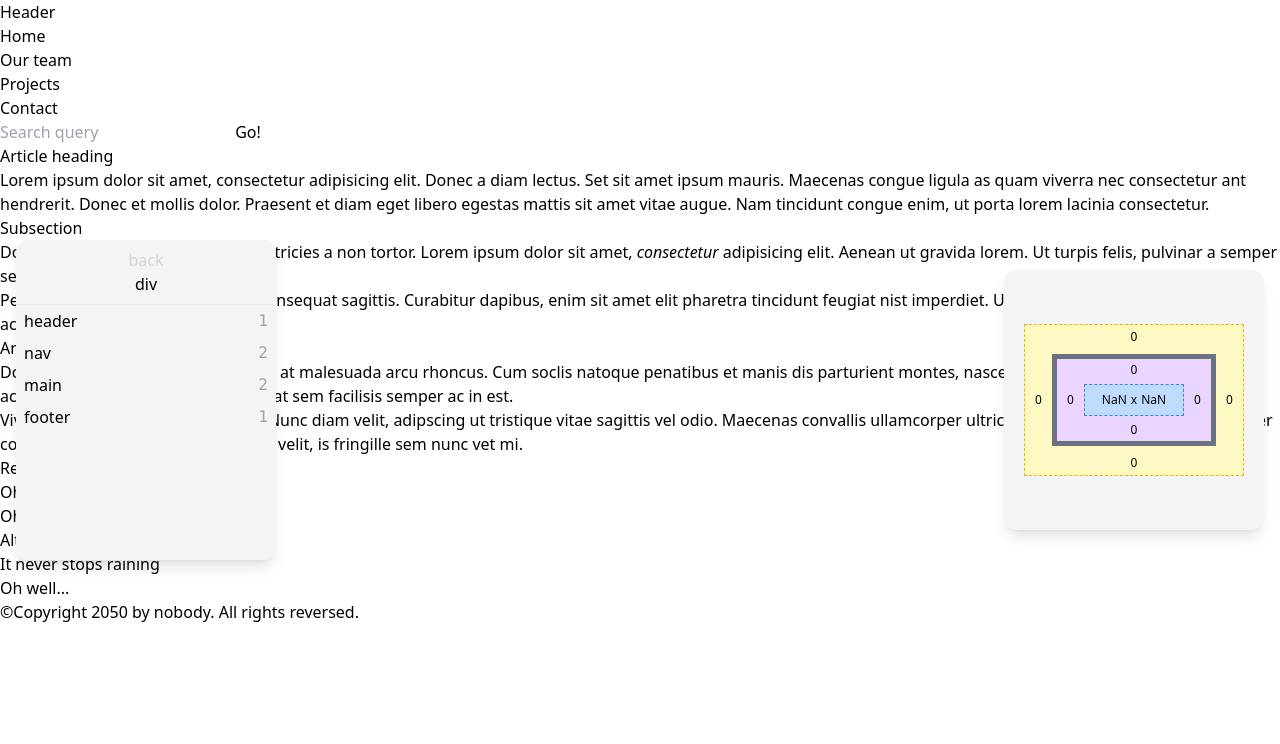
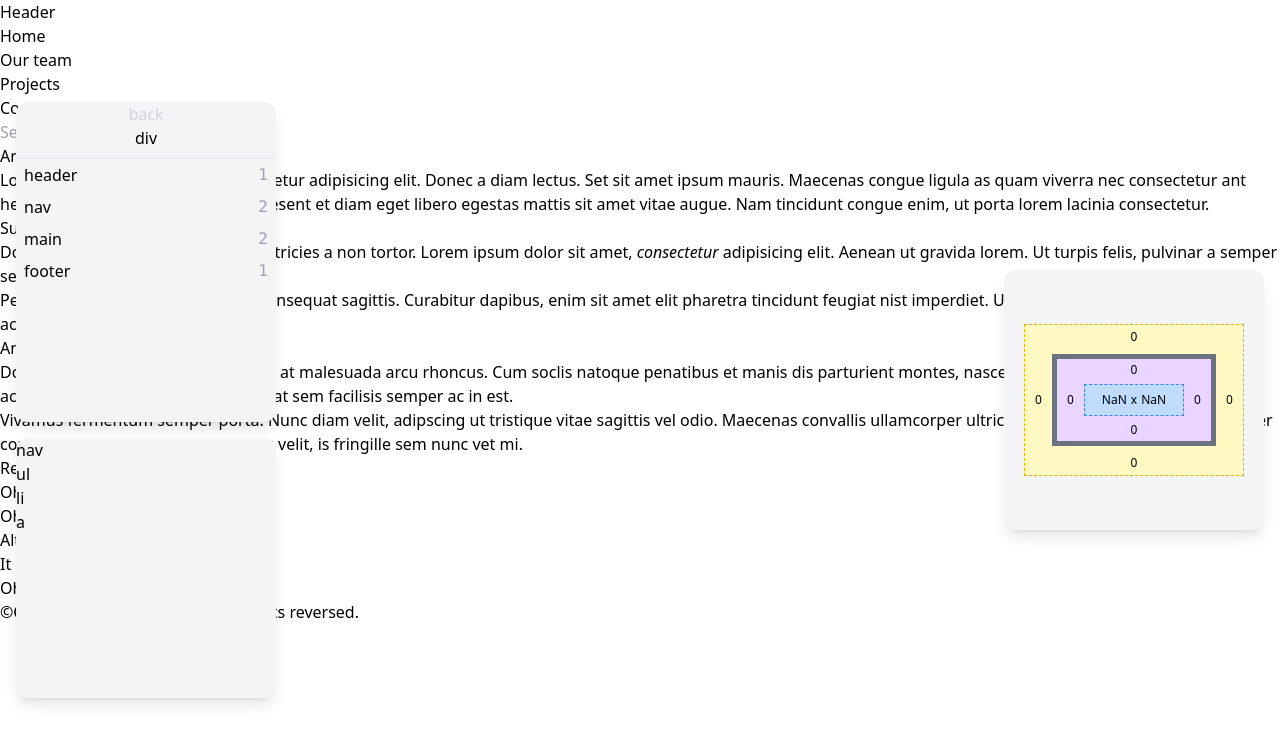
Before and after one commit to arjunchib/monet, a Svelte app: page / in a window 1280 px wide. Both pictures are taken after a click on the link "Home". Shown: the top 744 px of the page. Built offline with nearby package versions, Linux system fonts and the light colour scheme.

Commit message:
Add chain panel

```diff
--- a/src/App.svelte
+++ b/src/App.svelte
@@ -3,9 +3,11 @@
   import Directory from "./lib/Directory.svelte";
   import testHtml from "./assets/test.html?raw";
   import Layout from "./lib/Layout.svelte";
+  import Chain from "./lib/Chain.svelte";
 
   let root, active, hovered;
   let activeChain = [];
+  let activeChainPointer = 0;
   let showPanel = true;
 
   const observer = new MutationObserver((records) => {
@@ -42,7 +44,13 @@
   }
 
   function click(e) {
-    activeChain = [];
+    let currEl = e.target;
+    activeChain = [currEl];
+    while (currEl.parentElement !== root) {
+      currEl = currEl.parentElement;
+      activeChain.push(currEl);
+    }
+    activeChainPointer = 0;
     updateActive(e.target);
   }
 
@@ -51,16 +59,17 @@
       case "Space":
         showPanel = !showPanel;
         break;
-      case "BracketLeft":
-        const parent = active.parentElement;
-        if (active && parent !== root) {
-          activeChain.push(active);
-          updateActive(parent);
+      case "BracketLeft": // up the tree
+        if (active && activeChainPointer + 1 < activeChain.length) {
+          activeChainPointer += 1;
+          updateActive(activeChain[activeChainPointer]);
+          console.log(activeChain);
         }
         break;
-      case "BracketRight":
-        if (activeChain.length) {
-          updateActive(activeChain.pop());
+      case "BracketRight": // down the tree
+        if (activeChainPointer - 1 >= 0) {
+          activeChainPointer -= 1;
+          updateActive(activeChain[activeChainPointer]);
         }
         break;
     }
@@ -78,7 +87,10 @@
   class="amoeba h-screen w-screen fixed pointer-events-none"
   class:hidden={!showPanel}
 >
-  <Directory {root} />
+  <div class="amoeba-item self-center justify-self-start">
+    <Directory {root} />
+    <Chain chain={activeChain} pointer={activeChainPointer} />
+  </div>
   <Layout node={active} />
 </nav>
 
--- /dev/null
+++ b/src/lib/Chain.svelte
@@ -0,0 +1,15 @@
+<script>
+  export let chain, pointer;
+</script>
+
+<div
+  class="bg-gray-100 w-65 h-65 rounded-xl shadow-lg  m-4 divide-y  pointer-events-auto"
+>
+  <ul>
+    {#each [...chain].reverse() as link, i}
+      <li class:text-gray-200={pointer >= chain.length - i}>
+        {link.nodeName.toLowerCase()}
+      </li>
+    {/each}
+  </ul>
+</div>
--- a/src/lib/Directory.svelte
+++ b/src/lib/Directory.svelte
@@ -79,7 +79,7 @@
 </script>
 
 <div
-  class="bg-gray-100 w-65 h-80 rounded-xl shadow-lg amoeba-item self-center m-4 divide-y justify-self-start pointer-events-auto"
+  class="bg-gray-100 w-65 h-80 rounded-xl shadow-lg m-4 divide-y pointer-events-auto"
 >
   <div class="m-2 grid grid-cols-[1fr,3fr,1fr] justify-items-center">
     <button
```
